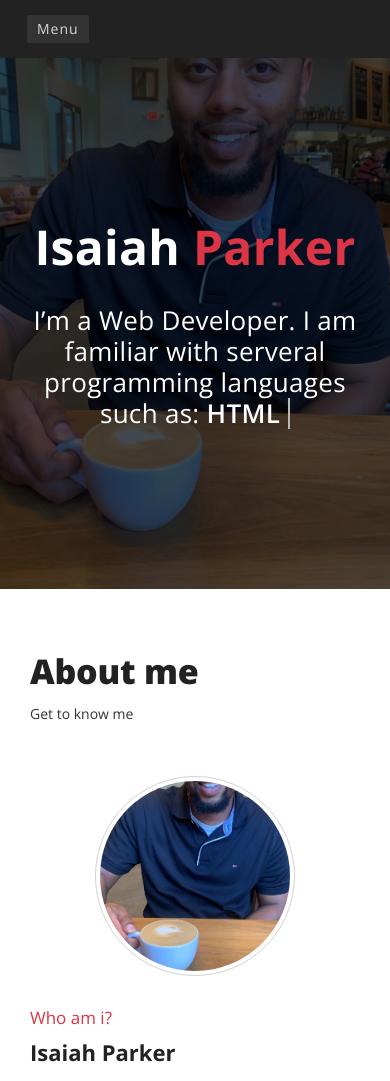
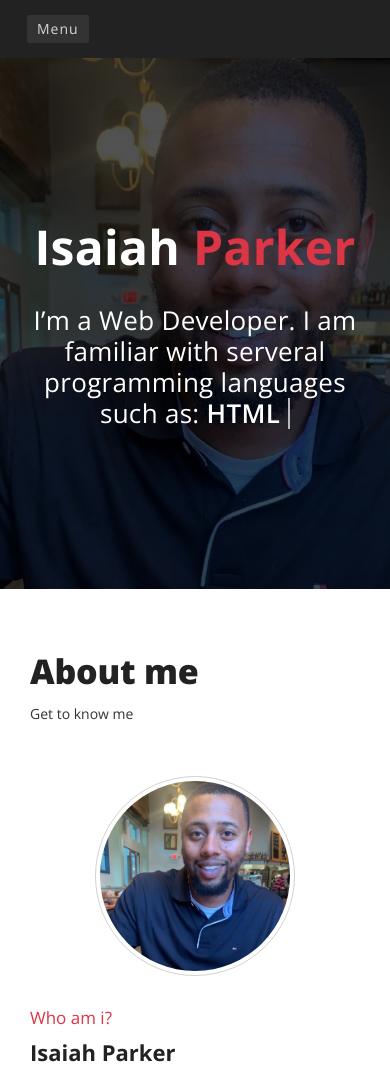
Before and after one commit to iparker3964/IparkerPortfolio, a plain HTML site: page index.html in a window 390 px wide. Shown: the top 1081 px of the page. Drawn offline with nearby package versions, Linux system fonts and the light colour scheme.

Commit message:
Add photo of me

```diff
--- a/css/main.css
+++ b/css/main.css
@@ -727,7 +727,6 @@ hr {
 .about-area .about-content .content-work {
   margin-right: 16px;
 }
-
 @media (min-width: 992px) and (max-width: 1199.98px) {
   .about-area .about-img img {
     -o-object-fit: cover;
@@ -766,6 +765,7 @@ hr {
     margin: 0 auto 40px auto;
     object-fit: cover;
     width: 250px;
+    object-position: top;
   }
 
   .about-area .about-content .content-subtitle {
@@ -795,6 +795,7 @@ hr {
   .about-area .about-img img {
     height: 200px;
     width: 200px;
+    object-position: top;
   }
 
   .about-area .about-content .content-info>.row:last-child .single-info {
@@ -815,6 +816,7 @@ hr {
 
   .about-area .about-img img {
     margin: 0 auto 32px auto;
+    object-position: top;
   }
 
   .about-area .about-content .content-subtitle {
--- a/index.html
+++ b/index.html
@@ -65,7 +65,7 @@
     <div class="sections-wrapper">
       <!-- Sections-->
       <!-- Home-->
-      <section class="home-area element-cover-bg" id="home-area" style="background-image:url(img/me.jpeg)">
+      <section class="home-area element-cover-bg img-fluid" id="home-area" style="background-image:url(img/me2.jpeg)">
         <div class="container h-100">
           <div class="row h-100 align-items-center justify-content-center">
             <div class="col-12 col-lg-8 home-content text-center">
```
Also changed, not shown: img/me2.jpeg (added).
